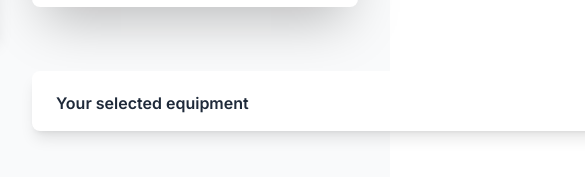
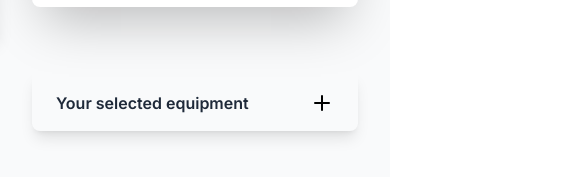
Before and after one commit to Prriya-Karn/PorscheWebApp, a React (Vite) app: page /configure in a window 390 px wide. Shown: the part 805-982 px from the top of the page, 585 px wide, since content can reach past the window. Built offline with nearby package versions, Linux system fonts and the light colour scheme.

Commit message:
completed now

```diff
--- a/src/pages/ModelOverview/Accordion.jsx
+++ b/src/pages/ModelOverview/Accordion.jsx
@@ -50,7 +50,9 @@ const Accordion = () => {
         <Fragment>
             <div className="flex flex-col gap-10 md:flex-row min-h-screen p-8 bg-gray-50">
                 <div
-                    className={`bg-white w-[710px] rounded-lg shadow-lg overflow-hidden transition-all duration-500 ${acc ? "max-h-[1200px]" : "max-h-[60px]"
+                    className={` md:w-[710px] w-full
+                        rounded-lg shadow-lg overflow-hidden
+                        transition-all duration-500 ${acc ? "max-h-[1200px]" : "max-h-[60px]"
                         }`}
                 >
                     {/* Accordion Header */}
--- a/src/pages/ModelOverview/Configure.jsx
+++ b/src/pages/ModelOverview/Configure.jsx
@@ -25,7 +25,7 @@ const Configure = () => {
 
     return (
         <Fragment>
-            <div className="flex flex-col pt-30 gap-10 md:flex-row min-h-screen p-8 bg-gray-50">
+            <div className="flex flex-col pt-30 gap-10 lg:flex-row min-h-screen p-8 bg-gray-50">
                 {/* Left Side: Car Image */}
                 <div className="flex-[2] rounded-lg flex items-center justify-center"
                     style={{
```
